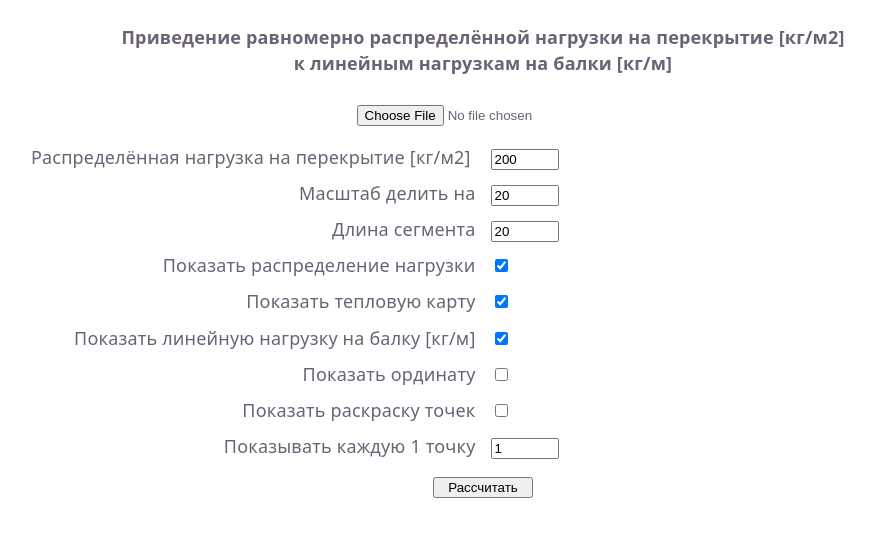
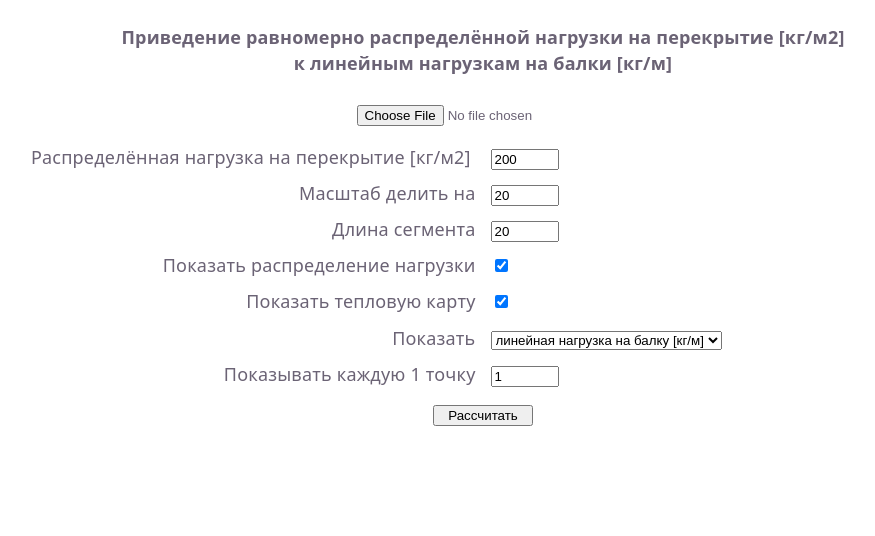
Before and after one commit to losslessring/load_calculation, a React (Vite) app: page / in a window 1280 px wide. Shown: the top 536 px of the page, without its empty margins (157-1032 px from the left). Built offline with nearby package versions, Linux system fonts and the light colour scheme.

Commit message:
Changed ui to selection list

```diff
--- a/src/App.tsx
+++ b/src/App.tsx
@@ -2,7 +2,16 @@ import { DxfParser } from 'dxf-parser'
 import { useState } from 'react'
 import Canvas from './components/Canvas'
 
+export enum ShowValue {
+    LinearLoad = 'LINEAR_LOAD',
+    Ordinate = 'ORDINATE',
+}
 function App() {
+    const labels: Record<ShowValue, string> = {
+        [ShowValue.LinearLoad]: 'линейная нагрузка на балку [кг/м]',
+        [ShowValue.Ordinate]: 'ордината [мм]',
+    }
+
     const [lines, setLines] = useState<any>(null)
     const [polygons, setPolygons] = useState<any>(null)
     const [scaleFactor, setScaleFactor] = useState(20)
@@ -11,11 +20,12 @@ function App() {
 
     const [showLoadDistribution, setShowLoadDistribution] = useState(true)
     const [showHeatmap, setShowHeatmap] = useState(true)
-    const [showLinearLoad, setShowLinearLoad] = useState(true)
+
     const [showColoredPoints, setShowColoredPoints] = useState(false)
-    const [showOrdinate, setShowOrdinate] = useState(false)
+
     const [showOnlyNPoint, setShowOnlyNPoint] = useState(1)
     const [startCalculation, setStartCalculation] = useState(false)
+    const [showValue, setShowValue] = useState<ShowValue>(ShowValue.LinearLoad)
 
     const handleFileChange = async (e: any) => {
         const file = e.target.files[0]
@@ -206,37 +216,7 @@ function App() {
                     />
                 </dd>
 
-                <dt>
-                    <label htmlFor="linear_load_checkbox">
-                        Показать линейную нагрузку на балку [кг/м]
-                    </label>
-                </dt>
-                <dd>
-                    <input
-                        type="checkbox"
-                        id="linear_load_checkbox"
-                        checked={showLinearLoad}
-                        onChange={(e) => {
-                            setShowLinearLoad(e.target.checked)
-                        }}
-                    />
-                </dd>
-
-                <dt>
-                    <label>Показать ординату</label>
-                </dt>
-                <dd>
-                    <input
-                        type="checkbox"
-                        name="heatmap_checkbox"
-                        checked={showOrdinate}
-                        onChange={(e) => {
-                            setShowOrdinate(e.target.checked)
-                        }}
-                    />
-                </dd>
-
-                <dt>
+                {/* <dt>
                     <label>Показать раскраску точек</label>
                 </dt>
                 <dd>
@@ -248,6 +228,23 @@ function App() {
                             setShowColoredPoints(e.target.checked)
                         }}
                     />
+                </dd> */}
+                <dt>
+                    <label>Показать</label>
+                </dt>
+                <dd>
+                    <select
+                        value={showValue}
+                        onChange={(e) => {
+                            setShowValue(e.target.value as ShowValue)
+                        }}
+                    >
+                        {Object.values(ShowValue).map((f) => (
+                            <option key={f} value={f}>
+                                {labels[f]}
+                            </option>
+                        ))}
+                    </select>
                 </dd>
 
                 <dt>
@@ -298,10 +295,9 @@ function App() {
                     distributedLoad={distributedLoad}
                     showLoadDistribution={showLoadDistribution}
                     showHeatmap={showHeatmap}
-                    showLinearLoad={showLinearLoad}
                     showColoredPoints={showColoredPoints}
-                    showOrdinate={showOrdinate}
                     showOnlyNPoint={showOnlyNPoint}
+                    showValue={showValue}
                     startCalculation={startCalculation}
                     calculationTrigger={() => setStartCalculation(false)}
                 />
--- a/src/components/Canvas.tsx
+++ b/src/components/Canvas.tsx
@@ -1,4 +1,5 @@
 import { useEffect, useRef } from 'react'
+import { ShowValue } from '../App.js'
 import type { PointValue } from '../interfaces/PointValue.js'
 import type { VertexCoordinates } from '../interfaces/VertexCoordinates'
 import { colors } from '../utils/colors/colors'
@@ -21,9 +22,8 @@ export default function Canvas({
     showLoadDistribution,
     showHeatmap,
     showColoredPoints,
-    showOrdinate,
-    showLinearLoad,
     showOnlyNPoint,
+    showValue,
     startCalculation,
     calculationTrigger,
 }: {
@@ -35,9 +35,8 @@ export default function Canvas({
     showLoadDistribution: boolean
     showHeatmap: boolean
     showColoredPoints: boolean
-    showOrdinate: boolean
-    showLinearLoad: boolean
     showOnlyNPoint: number
+    showValue: ShowValue
     startCalculation: boolean
     calculationTrigger: Function
 }) {
@@ -262,7 +261,7 @@ export default function Canvas({
         if (showColoredPoints) {
             drawColoredPointsFlat(ctx, coloredPoints, 10, 'color')
         }
-        if (showOrdinate) {
+        if (showValue === ShowValue.Ordinate) {
             drawPointValues(
                 ctx,
                 coloredPointsHeatmap,
@@ -272,7 +271,7 @@ export default function Canvas({
                 showOnlyNPoint
             )
         }
-        if (showLinearLoad) {
+        if (showValue === ShowValue.LinearLoad) {
             drawPointValues(
                 ctx,
                 coloredPointsHeatmap,
--- a/tsconfig.app.json
+++ b/tsconfig.app.json
@@ -20,7 +20,7 @@
     /* Linting */
     "noUnusedLocals": true,
     "noUnusedParameters": true,
-    "erasableSyntaxOnly": true,
+    "erasableSyntaxOnly": false,
     "noFallthroughCasesInSwitch": true
   },
   "include": ["src"]
```
